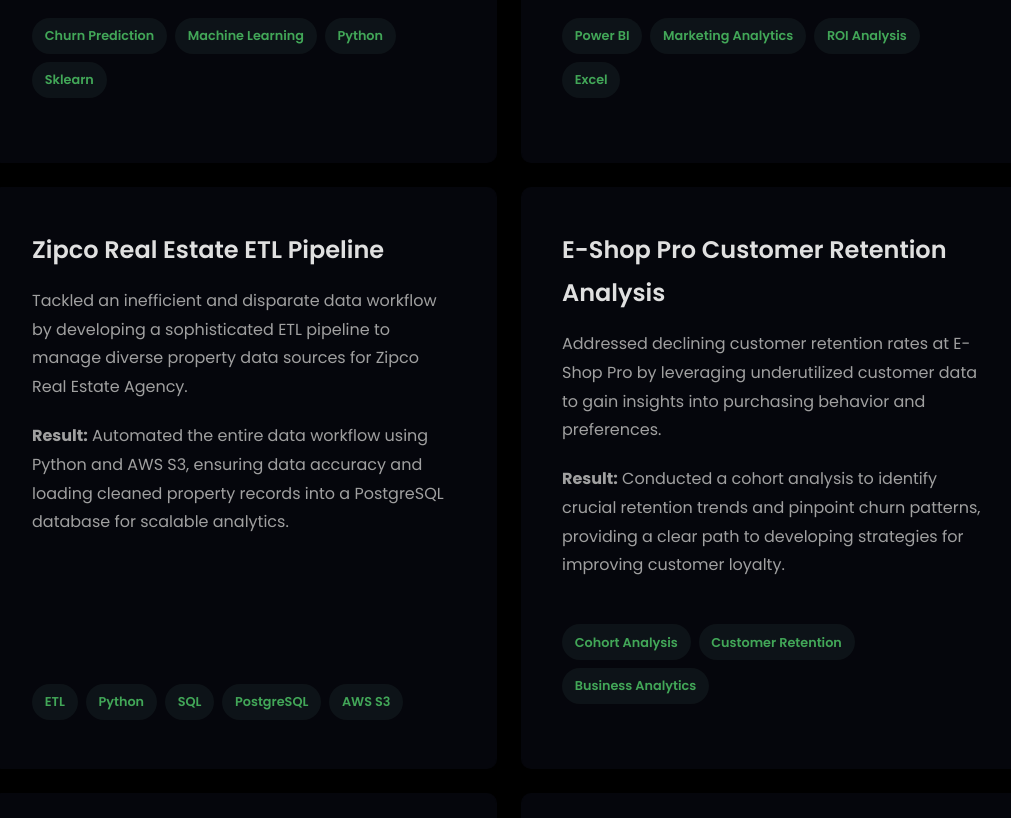
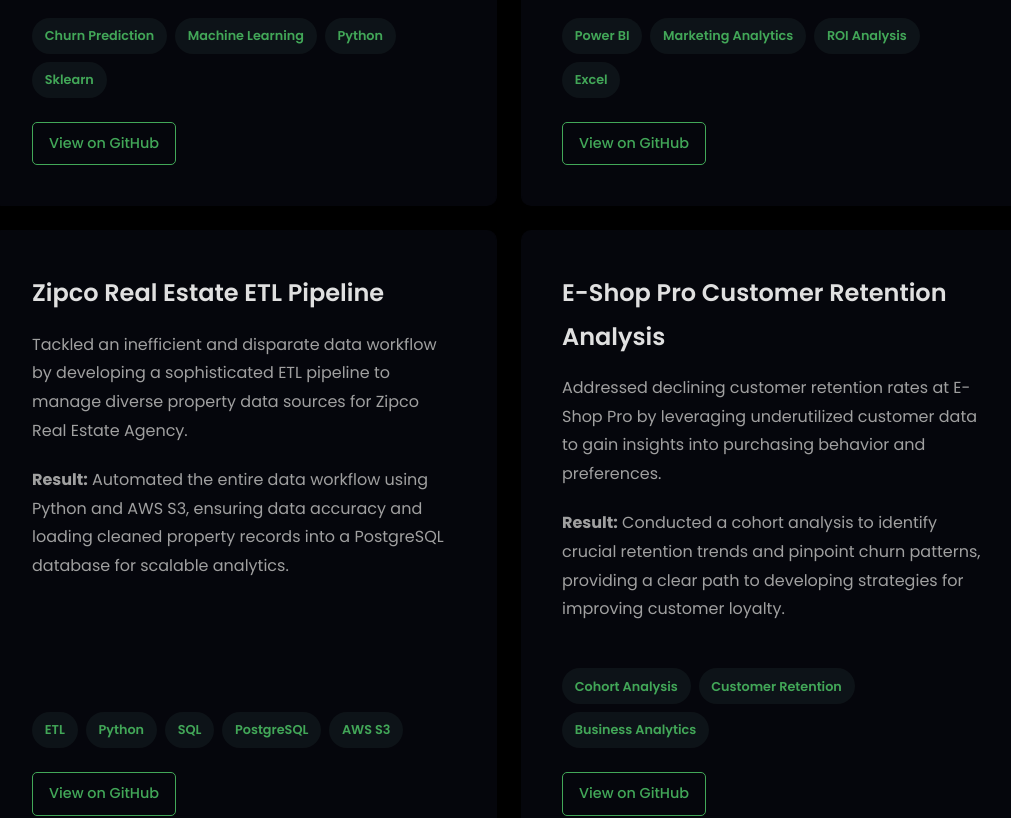
Before and after one commit to Pravesh-Rana/portfolio, a React (Create React App) app: page / in a window 1280 px wide. Shown: the part 4120-4938 px from the top of the page, without its empty margins (131-1142 px from the left). Built offline with nearby package versions, Linux system fonts and the light colour scheme.

Commit message:
Added github links

```diff
--- a/src/App.js
+++ b/src/App.js
@@ -239,7 +239,7 @@
       description: "Addressing high customer churn rates by developing a predictive model to identify clients at risk of leaving and to understand the key factors driving their decisions.",
       outcome: "Developed a machine learning model to proactively identify at-risk customers, enabling targeted retention strategies to reduce churn and improve customer loyalty.",
       tags: ["Churn Prediction", "Machine Learning", "Python", "Sklearn"],
-      githubLink: "",
+      githubLink: "https://github.com/Pravesh-Rana",
       powerBiLink: ""
     },
     {
@@ -247,7 +247,7 @@
       description: "Analyzed FreshCart's past advertising data to address inefficient ad spend and identify the most effective marketing channels in a competitive e-commerce landscape.",
       outcome: "Created a Power BI dashboard to evaluate campaign effectiveness and identify top-performing channels, providing actionable recommendations for budget reallocation to maximize ROI.",
       tags: ["Power BI", "Marketing Analytics", "ROI Analysis", "Excel"],
-      githubLink: "",
+      githubLink: "https://github.com/Pravesh-Rana",
       powerBiLink: ""
     },
     {
@@ -255,7 +255,7 @@
       description: "Tackled an inefficient and disparate data workflow by developing a sophisticated ETL pipeline to manage diverse property data sources for Zipco Real Estate Agency.",
       outcome: "Automated the entire data workflow using Python and AWS S3, ensuring data accuracy and loading cleaned property records into a PostgreSQL database for scalable analytics.",
       tags: ["ETL", "Python", "SQL", "PostgreSQL", "AWS S3"],
-      githubLink: "",
+      githubLink: "https://github.com/Pravesh-Rana",
       powerBiLink: ""
     },
     {
@@ -263,7 +263,7 @@
       description: "Addressed declining customer retention rates at E-Shop Pro by leveraging underutilized customer data to gain insights into purchasing behavior and preferences.",
       outcome: "Conducted a cohort analysis to identify crucial retention trends and pinpoint churn patterns, providing a clear path to developing strategies for improving customer loyalty.",
       tags: ["Cohort Analysis", "Customer Retention", "Business Analytics"],
-      githubLink: "",
+      githubLink: "https://github.com/Pravesh-Rana",
       powerBiLink: ""
     },
     {
```
